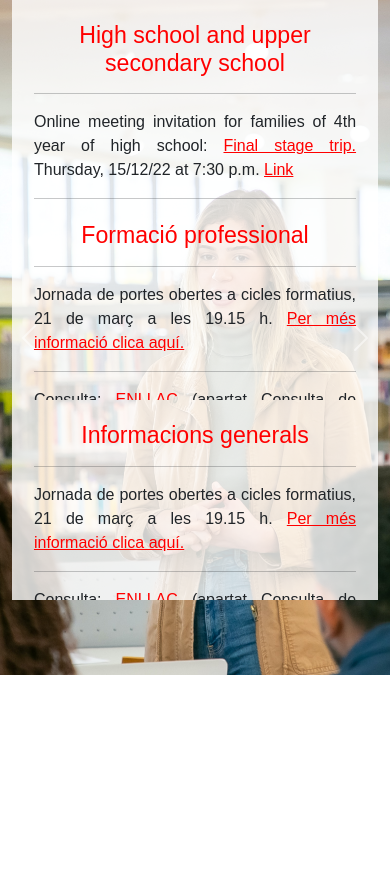
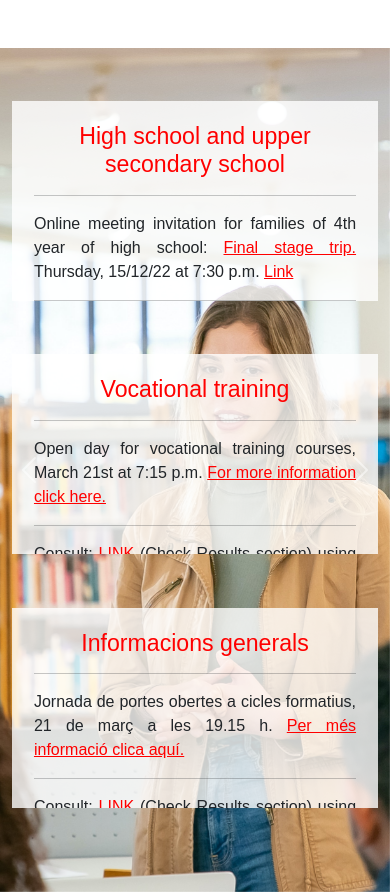
Before and after one commit to ArnauSerraSenen/Activity-4.-GitHub-and-Visual-Studio-Code, a plain HTML site: page index.html in a window 390 px wide. Before the commit the page ends 844 px from the top, so only its background shows below. Drawn offline with nearby package versions, Linux system fonts and the light colour scheme.

Commit message:
banner-responsive

```diff
--- a/css.css
+++ b/css.css
@@ -19,6 +19,9 @@ img{
 }
 .banner-divs{
     z-index: 99;
+}
+#contenedor-divs{
+    height: 70vh;
 }
 .single-cat{
     padding: 6%;
@@ -53,6 +56,24 @@ img{
     object-fit:cover;
     height: 80vh;
 }
+@media (max-width: 767px) {
+    #contenedor-divs{
+        margin-top: 3em;
+        height: 90vh;
+    }
+
+    .banner-end-position{
+        height: 100vh;
+    }
+    .banner-img{
+        object-fit:cover;
+        height: 100vh;
+    }
+  }
+
+
+
+
 /* <!-- /Banner --> */
 
 /* <!-- News --> */
--- a/index.html
+++ b/index.html
@@ -40,8 +40,8 @@
             </button>
         </div>
 
-        <div class="container banner-divs banner-end-position" style="height: 80vh;">
-            <div class="row fullscreen align-items-end justify-content-center mb-1 banner-divs" style="height: 70vh">
+        <div class="container banner-divs banner-end-position">
+            <div id="contenedor-divs"class="row fullscreen align-items-end justify-content-center mb-1 banner-divs">
                 <div class="col-lg-4 col-md-4 banner-divs">
                     <div class="single-cat">
                         <h3><a href="">High school and upper secondary school</a></h3>
@@ -57,13 +57,11 @@
                 </div>
                 <div class="col-lg-4 col-md-4 banner-divs">
                     <div class="single-cat">
-                        <h3><a href="">Formació professional</a></h3>
+                        <h3><a href="">Vocational training</a></h3>
                         <hr>
-                        <p>Jornada de portes obertes a cicles formatius, 21 de març a les 19.15 h. <a href="">Per més informació clica aquí.</a> </p>
+                        <p>Open day for vocational training courses, March 21st at 7:15 p.m. <a href="">For more information click here.</a> </p>
                         <hr>
-                        <p>Consulta: <a href="">ENLLAÇ</a> (apartat  Consulta de resultats)  utilitzant  (DNI, NIE o Passaport) i el nª de sol·licitud que consta en el resguard d’inscripció.
-
-                            <b>CONVOCATÒRIA PROVES PRÀCTIQUES:</b> Consulta dies i horaris a  <a href="">ENLLAÇ INTEGRACIÓ SOCIAL</a> i <a href="">ENLLAÇ EDUCACIÓ INFANTIL</a></p>
+                        <p>Consult: <a href="">LINK</a> (Check Results section) using (ID, NIE or Passport) and the application number on the registration receipt.<b>PRACTICAL EXAMINATION CONVOCATION:</b> Check dates and times at <a href="">LINK INTEGRATION SOCIAL</a> and <a href="">LINK CHILD EDUCATION</a></p>
                     </div>
                 </div>
                 <div class="col-lg-4 col-md-4 banner-divs">
@@ -73,9 +71,7 @@
                             <hr>
                             <p>Jornada de portes obertes a cicles formatius, 21 de març a les 19.15 h. <a href="">Per més informació clica aquí.</a> </p>
                             <hr>
-                            <p>Consulta: <a href="">ENLLAÇ</a> (apartat  Consulta de resultats)  utilitzant  (DNI, NIE o Passaport) i el nª de sol·licitud que consta en el resguard d’inscripció.
-
-                                <b>CONVOCATÒRIA PROVES PRÀCTIQUES:</b> Consulta dies i horaris a  <a href="">ENLLAÇ INTEGRACIÓ SOCIAL</a> i <a href="">ENLLAÇ EDUCACIÓ INFANTIL</a></p>
+                        <p>Consult: <a href="">LINK</a> (Check Results section) using (ID, NIE or Passport) and the application number on the registration receipt.<b>PRACTICAL EXAMINATION CONVOCATION:</b> Check dates and times at <a href="">LINK INTEGRATION SOCIAL</a> and <a href="">LINK CHILD EDUCATION</a></p>
                     </div>
                 </div>
             </div>
```
